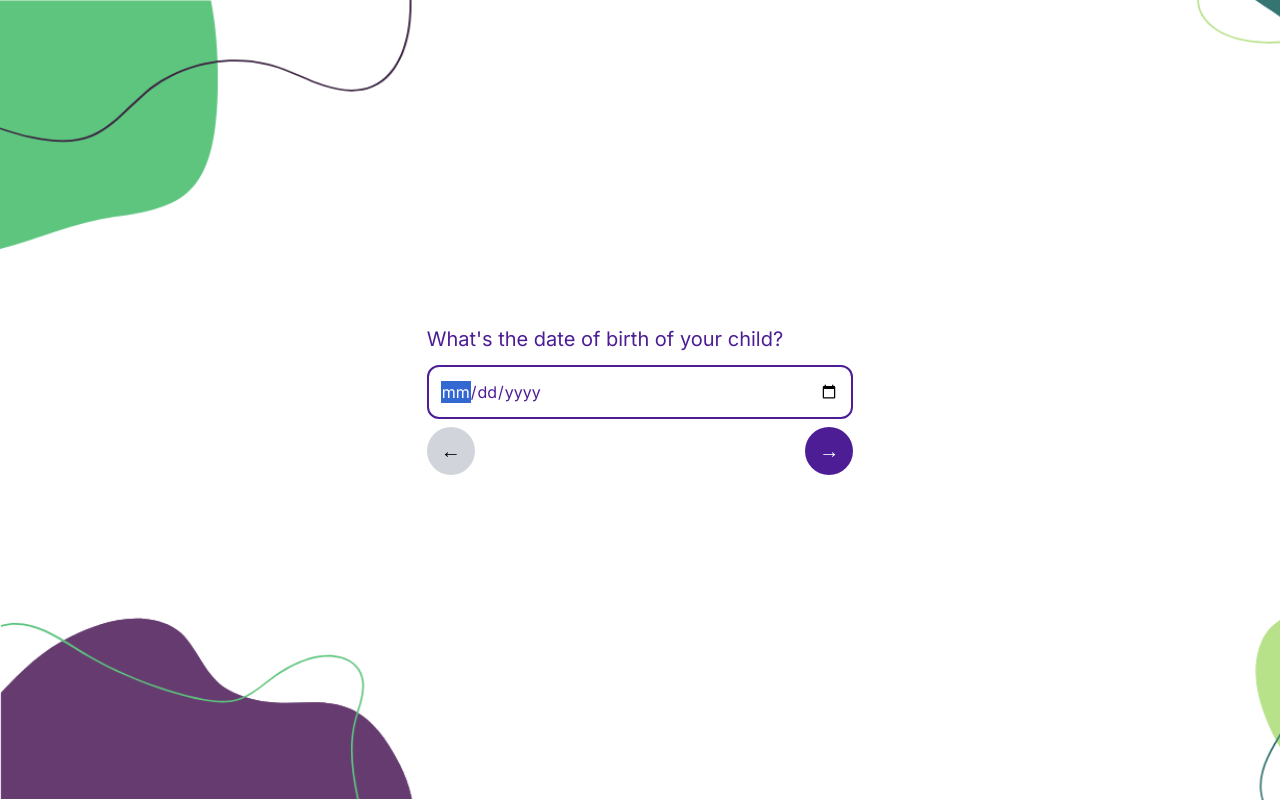
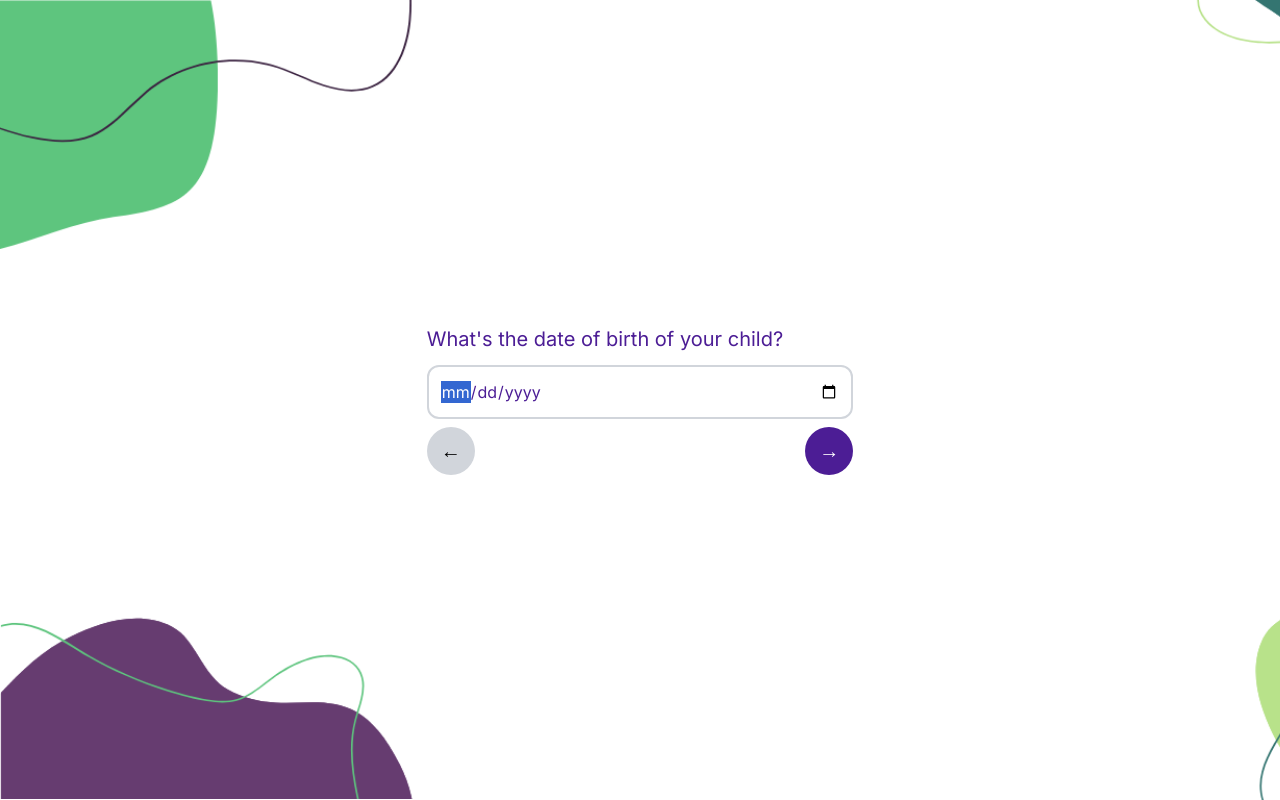
Before and after one commit to RamGoel/playmo-task, a Next.js app: page / in a window 1280 px wide. Built offline with nearby package versions, Linux system fonts and the light colour scheme.

Commit message:
feat: readme and style fixes

```diff
--- a/components/input/input.component.tsx
+++ b/components/input/input.component.tsx
@@ -18,7 +18,7 @@ const Input = ({handler,value, inputType, placeholder}:InputStateProps) => {
             ref={ref}
             value={value}
             onChange={(e) => handler(e.target.value)}
-            className='p-3 w-full focus-visible:outline-none border-2 rounded-xl border-violet-900 text-violet-900'
+            className='p-3 w-full focus-visible:outline-none border-2 rounded-xl border-gray-300 text-violet-900'
             type={inputType}
             placeholder={placeholder}
         />
```
Also changed, not shown: 1 other file (tests, documents, lock files or other folders).
